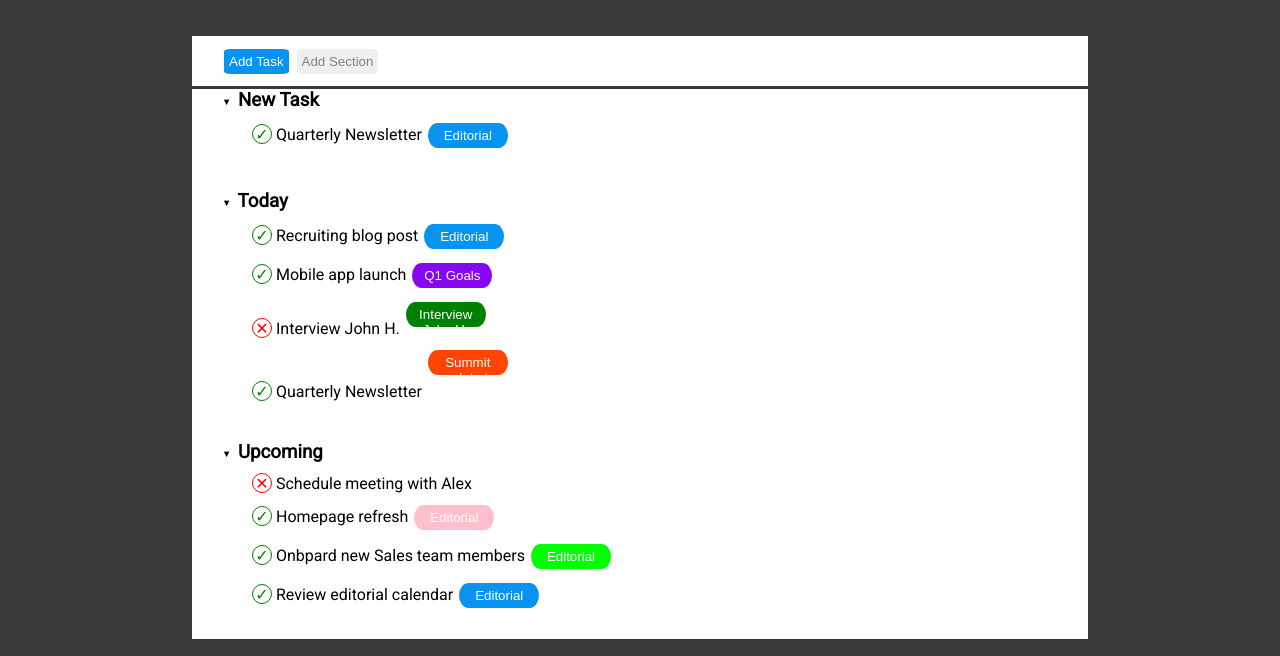
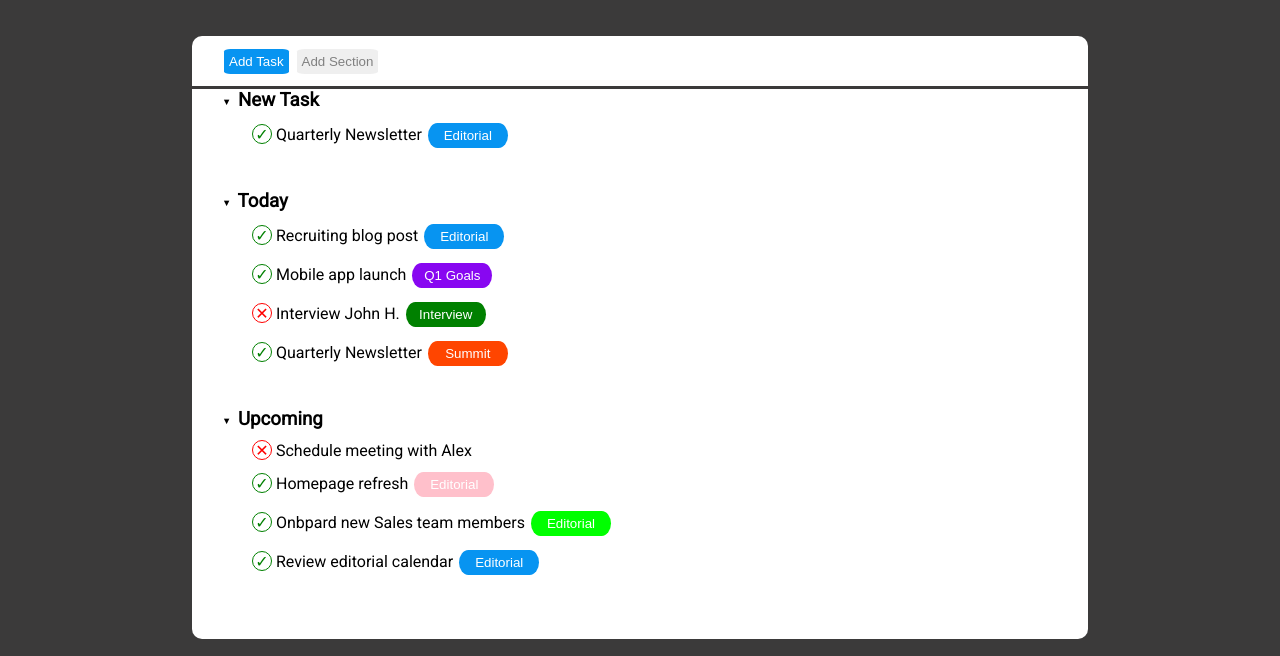
Before and after one commit to Fedekh/html-css-toboolist, a plain HTML site: page index.html in a window 1280 px wide. Shown: the part 144-800 px from the top of the page. Drawn offline with Linux system fonts and the light colour scheme.

Commit message:
final debug: add border radius both main section

```diff
--- a/css/style.css
+++ b/css/style.css
@@ -44,6 +44,7 @@ h1{
   background-color: white;
   margin: 40px auto 3px;
   padding: 0;
+  border-radius: 10px 10px 0 0; /*avendo creato 2 sezioni separate son costretto a curvare solo bordi superiori*/
 
 }
 
@@ -83,6 +84,7 @@ button{
   height: 550px;
   margin: auto;
   background-color: white;
+  border-radius: 0 0 10px 10px; /*avendo creato 2 sezioni separate son costretto a curvare solo bordi inferiori*/
 
 }
 
--- a/index.html
+++ b/index.html
@@ -53,10 +53,10 @@
                     <li><span class="check">&#10003;</span> Mobile app launch <button class="button-listviolet">Q1 Goals</button></li>
                 </ul>
                 <ul>
-                    <li><span class="cross">&#10005;</span> Interview John H. <button class="button-listgreen">Interview John H.</button></li>
+                    <li><span class="cross">&#10005;</span> Interview John H. <button class="button-listgreen">Interview </button></li>
                 </ul>
                 <ul>
-                    <li><span class="check">&#10003;</span> Quarterly Newsletter <button class="button-listorange">Summit update to mobile..</button></li>
+                    <li><span class="check">&#10003;</span> Quarterly Newsletter <button class="button-listorange">Summit </button></li>
                 </ul>
 
             </li>
```
